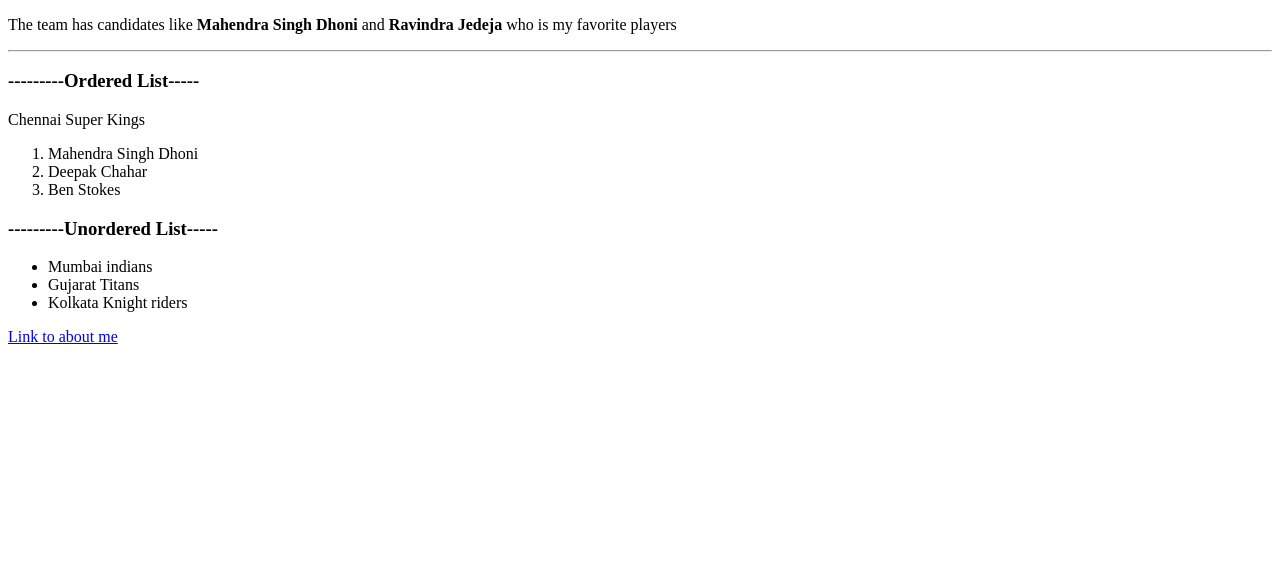
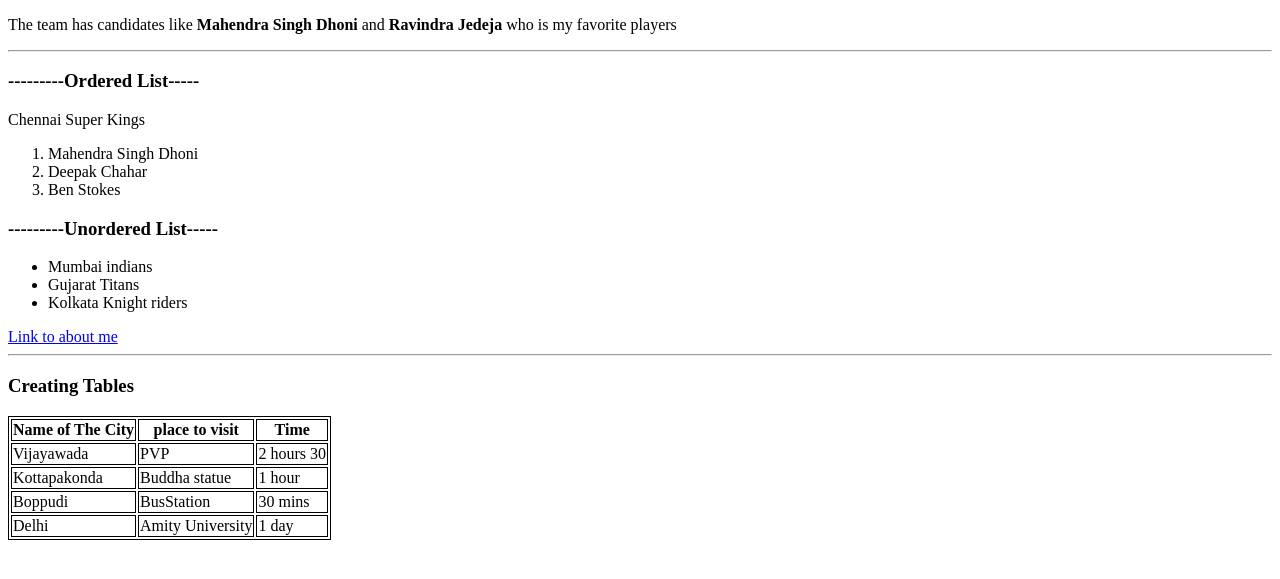
Before and after one commit to 44-563-Web-Apps-S23/44563-webapps-assignment-3-rahulguntu, a plain HTML site: page index.html in a window 1280 px wide. Shown: the part 105-684 px from the top of the page. Drawn offline with Linux system fonts and the light colour scheme.

Commit message:
added a paragarph to index.html file

```diff
--- a/index.html
+++ b/index.html
@@ -30,3 +30,38 @@
     <li>Kolkata Knight riders</li>
 </ul>
 <a href="aboutme.html">Link to about me</a>
+
+<hr>
+<h3>Creating Tables</h3>
+<style>
+    table, th, td {
+      border:1px solid black;
+    }
+    </style>
+<table >
+    <tr>
+      <th>Name of The City</th>
+      <th>place to visit</th>
+      <th>Time</th>
+    </tr>
+    <tr>
+      <td>Vijayawada</td>
+      <td>PVP</td>
+      <td>2 hours 30</td>
+    </tr>
+    <tr>
+      <td>Kottapakonda</td>
+      <td>Buddha statue</td>
+      <td>1 hour</td>
+    </tr>
+    <tr>
+        <td>Boppudi </td>
+        <td>BusStation</td>
+        <td>30 mins</td>
+    </tr>
+    <tr>
+        <td>Delhi </td>
+        <td>Amity University</td>
+        <td> 1 day</td>
+    </tr>
+  </table>
```
